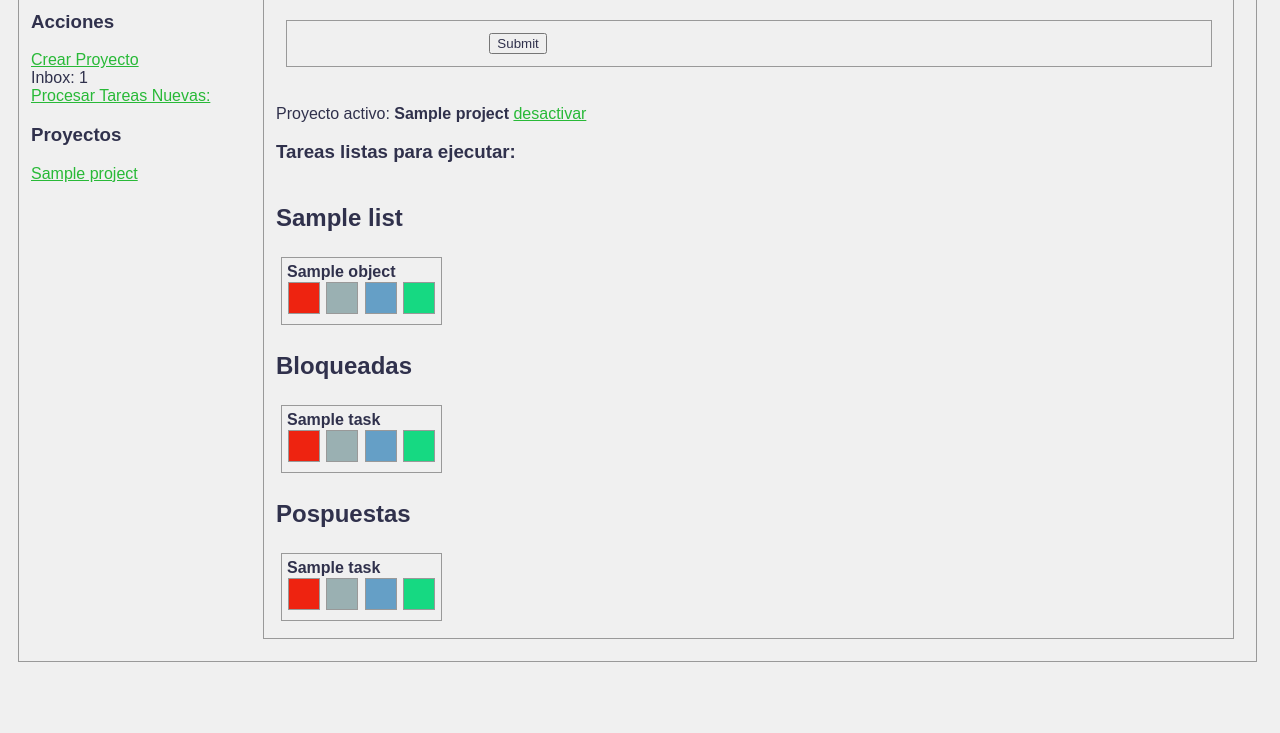
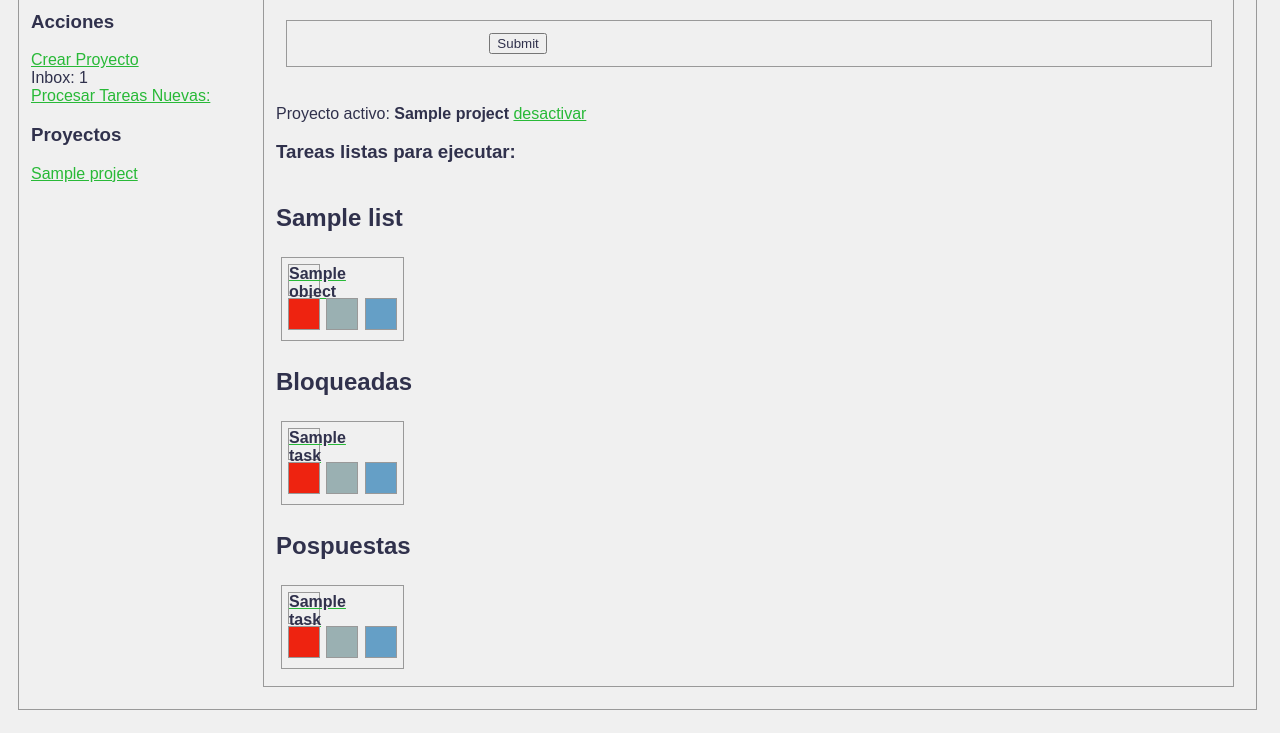
Before and after one commit to codigodaniel/tasks-application, a Django app: template tasks_application/tasks/templates/tasks/home.html in a window 1280 px wide. Shown: the part 67-800 px from the top of the page. Run offline with Django 3.2, Linux system fonts and the light colour scheme; a user stored in the database is signed in; tables that the repository leaves empty hold one stand-in row (values such as "Sample post"); the template is opened without the code that fills it: values that come from a table or form of the project are taken from there, most other values are stand-ins (such as "Sample title", 1, 10 or a date in 2020); parts of the project's set-up code (start-up, migrations or seed data) failed here and were passed over.

Commit message:
que el texto del titulo sea el link a editar

```diff
--- a/tasks_application/tasks/templates/tasks/task_float.html
+++ b/tasks_application/tasks/templates/tasks/task_float.html
@@ -1,8 +1,7 @@
 
 <div class="task">
-    <b>{{ object.title }}</b><br>
+    <a title="Editar" href="{%url tasks_task_edit object.id%}"><b>{{ object.title }}</b></a><br>
     <a class="delete" title="Borrar definitivamente" href="{%url tasks_task_delete object.id%}"></a>
     <a class="archive" title="Archivar" href="{%url tasks_task_archive object.id%}"></a>
     <a class="delay" title="Posponer" href="{%url tasks_task_delay object.id%}"></a>
-    <a class="edit" title="Editar" href="{%url tasks_task_edit object.id%}"></a>
 </div>
```
